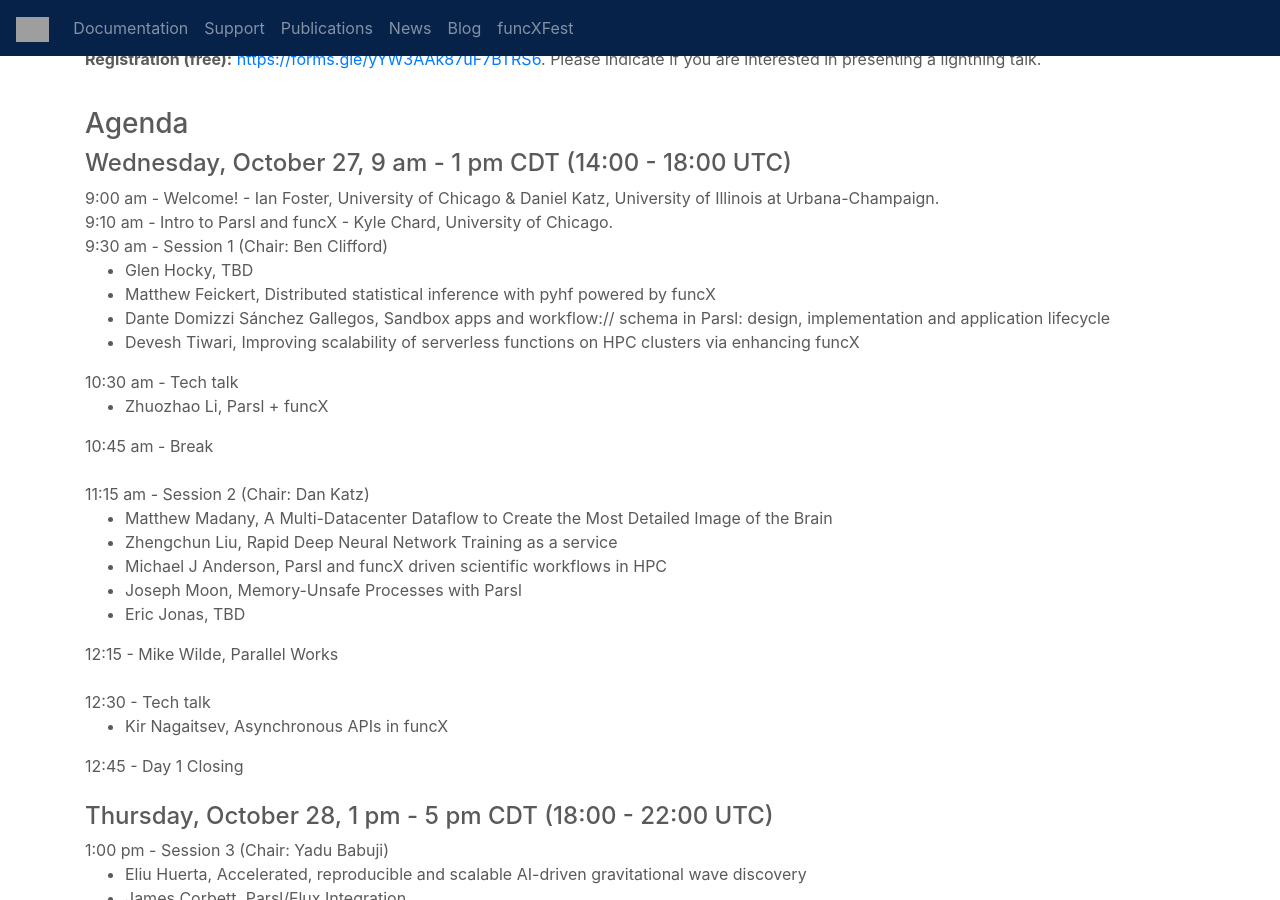
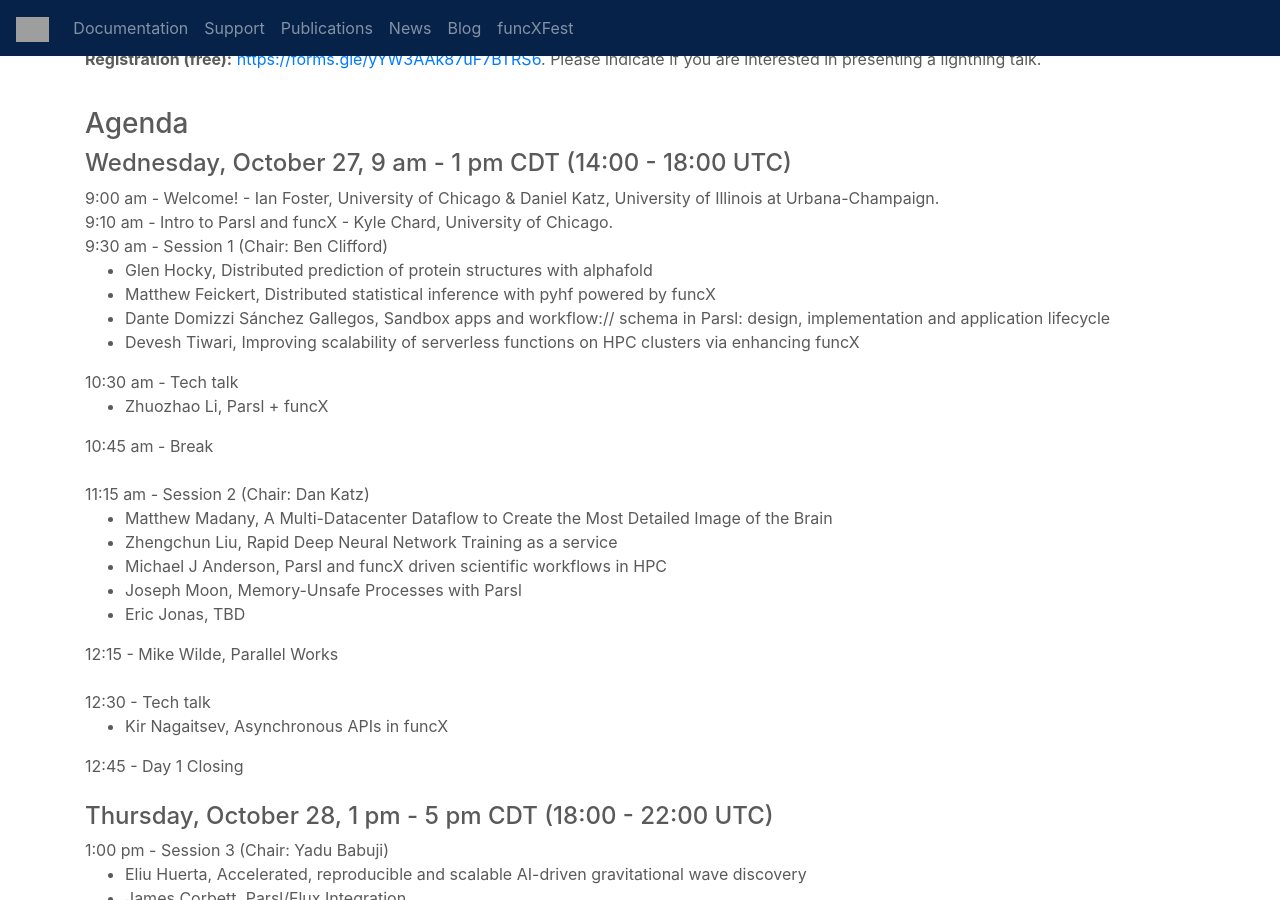
Before and after one commit to funcx-faas/funcx-faas.github.io, a Jekyll site: the page built from funcxfest2021.html, in a window 1280 px wide and 900 px high, scrolled down 496 px. Built offline with Jekyll 4.4.1, drawn with Linux system fonts in a browser that asks for light colours; grey boxes are pictures that could not be loaded.

Commit message:
Update funcxfest2021.html

```diff
--- a/funcxfest2021.html
+++ b/funcxfest2021.html
@@ -38,7 +38,7 @@
 
       9:30 am - Session 1 (Chair: Ben Clifford)
       <ul>
- 		<li>Glen Hocky, TBD</li>
+ 		<li>Glen Hocky, Distributed prediction of protein structures with alphafold </li>
   		<li>Matthew Feickert, Distributed statistical inference with pyhf powered by funcX</li>
 		<li>Dante Domizzi Sánchez Gallegos, Sandbox apps and workflow:// schema in Parsl: design, implementation and application lifecycle</li>
 		<li>Devesh Tiwari, Improving scalability of serverless functions on HPC clusters via enhancing funcX</li>
```
